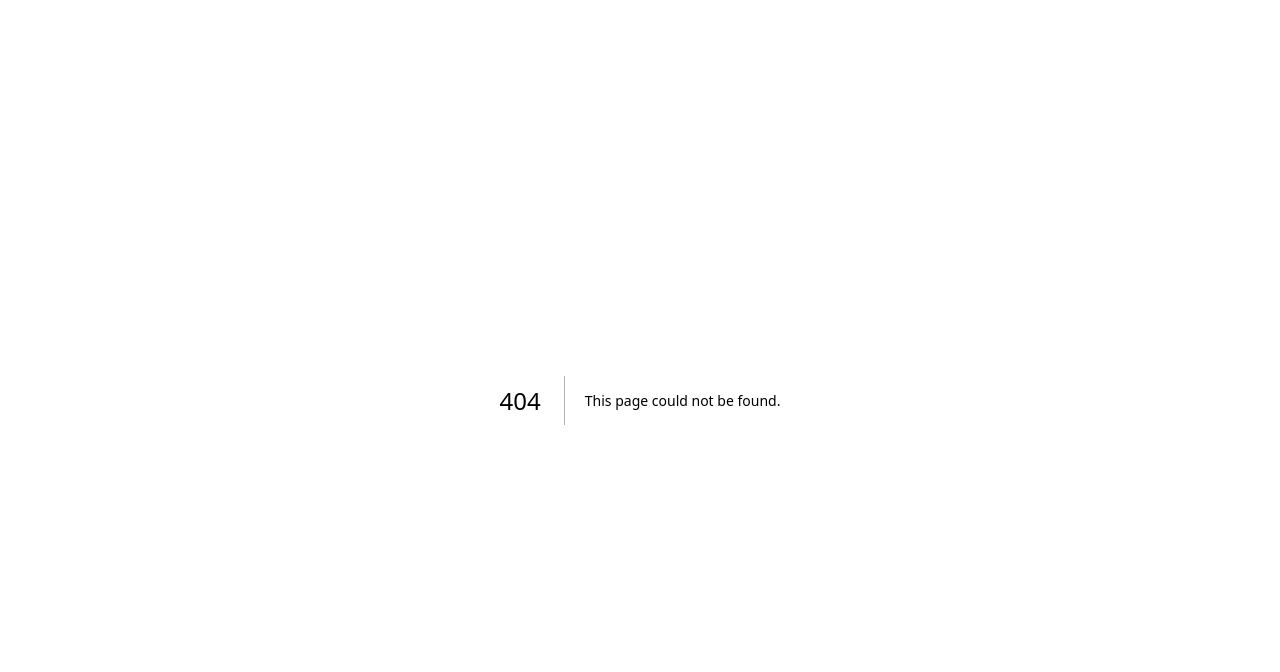
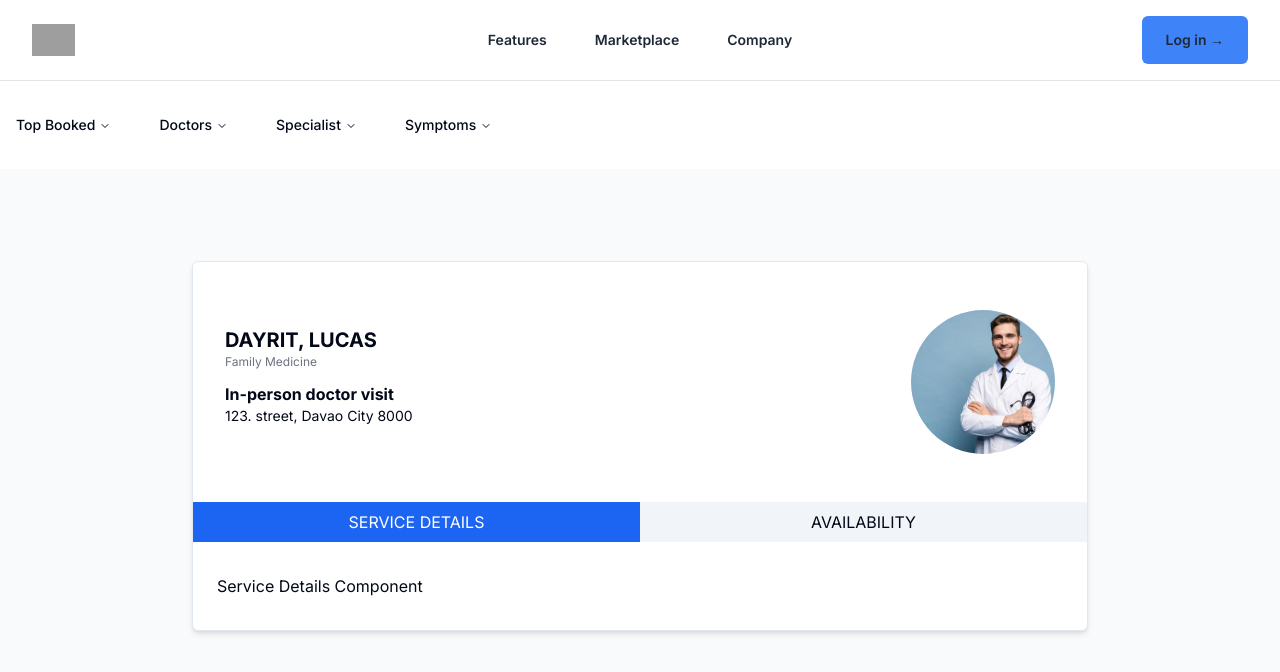
Before and after one commit to dinesdayrit/medical-app-Next-TS, a Next.js app: page /doctor/1 in a window 1280 px wide. Before the commit this address had no page. Shown: the top 672 px of the page. Built offline with nearby package versions, Linux system fonts and the light colour scheme; grey boxes are pictures that could not be loaded.

Commit message:
feat: add doctor details route

```diff
--- /dev/null
+++ b/app/(front)/doctor/[slug]/page.tsx
@@ -0,0 +1,29 @@
+import DoctorDetails from '@/components/DoctorDetails'
+import Image from 'next/image'
+import React from 'react'
+
+export default function page() {
+  return (
+    <div className="bg-slate-50 p-24 min-h-screen">
+      <div className="bg-white max-w-4xl border border-bg-gray-200 mx-auto shadow-md rounded-md">
+       <div className="py-12 px-8">
+        <div className="flex justify-between items-center">
+        <div>
+        <div className="flex flex-col">
+            <h2 className="font-bold text-xl uppercase">Dayrit, Lucas</h2>
+            <p className="text-xs text-gray-500">Family Medicine</p>
+        </div>
+
+        <div className="py-3">
+        <p className="font-bold">In-person doctor visit</p>
+        <p className="text-sm">123. street, Davao City 8000</p>
+        </div>
+        </div>
+        <Image src="/doctor.jpg" width={540} height={360} alt="/" className="w-36 h-36 rounded-full object-cover"/>
+        </div>
+        </div>
+        <DoctorDetails />
+       </div>
+    </div>
+  )
+}
--- a/app/(front)/layout.tsx
+++ b/app/(front)/layout.tsx
@@ -10,7 +10,10 @@ export default function Layout({children}:{children:ReactNode}) {
       <div className="bg-white mx-auto py-6 fixed top-20 w-full left-0 right-0 z-50 border-t border-gray-400/30">
       <MegaMenu />
       </div>
+      <div className="mt-[165px]">
       {children}
+      </div>
+
     </div>
   )
 }
--- a/components/DoctorCard.tsx
+++ b/components/DoctorCard.tsx
@@ -43,7 +43,7 @@ export default function DoctorCard({ isInPerson=false }:{isInPerson?: boolean})
     ]
   return (
     <div className="border border-gray-200 bg-white inline-flex flex-col justify-start py-8 px-3 rounded-md hover:border-gray-800 duration-500 transition-all">
-      <Link href="#">
+      <Link href="/doctor/slug">
         <h2 className="font-bold uppercase">Dayrit, Lucas</h2>
         {isInPerson &&
             <p className="py-3">123 street. Davao City 8000</p>
@@ -72,15 +72,15 @@ export default function DoctorCard({ isInPerson=false }:{isInPerson?: boolean})
         <h3 className="flex gap-4 justify-between items-center">
             <span className="text-sm text-gray-600">Tue, Mar 12</span> <span className="font-bold">Php 500</span>
         </h3>
-        <div className="py-3 grid grid-cols-3 gap-3">
+        <div className="py-3 grid grid-cols-3 gap-2">
             {
                 timeStamp.slice(0,5).map((item, i)=>{
-                    return <Link key={i} href="#" className="bg-blue-600 text-center text-white p-2">
+                    return <Link key={i} href="#" className="bg-blue-600 text-sm text-center text-white p-2">
                         {item.time}{item.period}
                     </Link>
                 })
             }
-            <Link href="#" className="bg-blue-900 text-center text-white p-2">
+            <Link href="/doctor/slug" className="bg-blue-900 text-sm text-center text-white p-2">
             See more..</Link>
         </div>
       </div>
--- /dev/null
+++ b/components/DoctorDetails.tsx
@@ -0,0 +1,39 @@
+"use client"
+
+import { useState } from "react"
+
+export default function DoctorDetails() {
+  const [ isActive, setIsActive ] = useState('services');
+
+
+  return (
+    <div>
+      <div className="flex flex-row items center justify-between ">
+        <button onClick={() => setIsActive('services')}
+        className={`w-full p-2 uppercase ${isActive === 'services' ? "bg-blue-600 text-white" : "bg-slate-100"}`}
+        >
+          Service Details
+        </button>
+        <button onClick={() => setIsActive('availability')}
+        className={`w-full p-2  uppercase ${isActive === 'availability' ? "bg-blue-600 text-white" : "bg-slate-100"}`}
+        >
+          Availability
+        </button>
+      </div>
+      <div className="py-8 px-6">
+        {isActive === "services" ? (
+          <div>
+            Service Details Component
+          </div>
+        ):(
+          <div>
+          Availability Component
+        </div>
+        )}
+
+
+      </div>
+
+    </div>
+  )
+}
--- a/components/Frontend/Hero.tsx
+++ b/components/Frontend/Hero.tsx
@@ -6,7 +6,7 @@ const Hero = () => {
     const TEXTS = ['ENT','SURGEON','PEDIATRIC', 'OB-GYNE', 'DENTAL', 'family Medicine']
 
   return (
-    <div className="bg-blue-950 mt-[160px]">
+    <div className="bg-blue-950">
       <div className="relative pb-[110px] pt-[50px] dark:bg-dark lg:pt-[50px] max-w-6xl mx-auto">
         <div className="container">
           <div className="-mx-4 flex flex-wrap">
```
